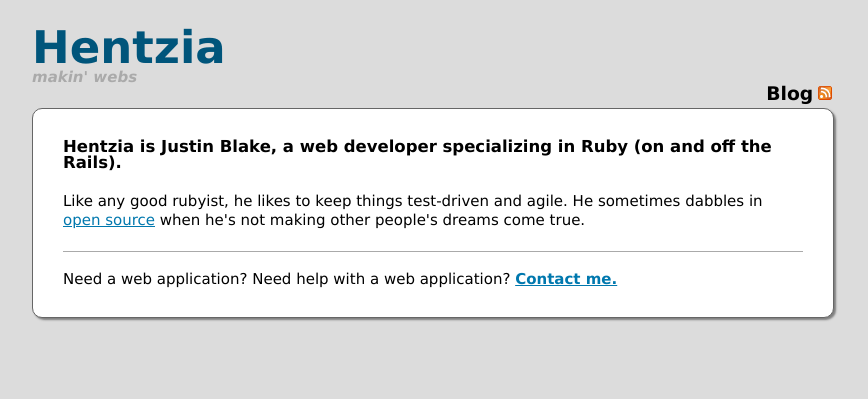
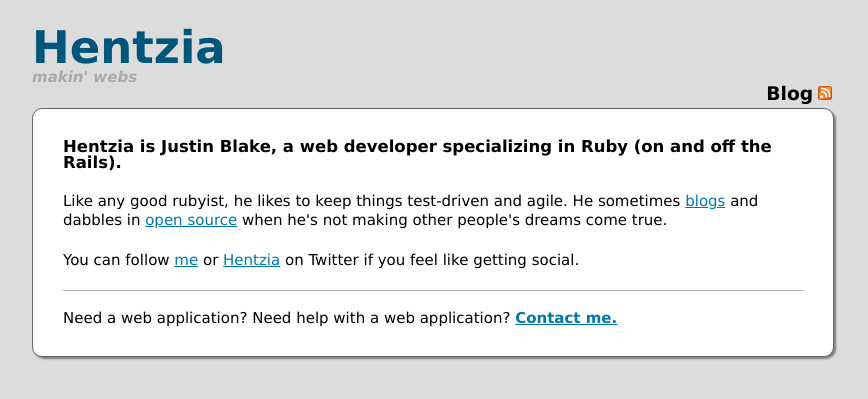
Before and after one commit to blaix/blaix.github.com, a Jekyll site: the page built from index.html, in a window 1280 px wide. Shown: the top 399 px of the page, without its empty margins (18-886 px from the left). Built offline with Jekyll 4.4.1, drawn with Linux system fonts in a browser that asks for light colours; some web fonts are replaced; comment, search, counter and statistics services are not loaded.

Commit message:
Update homepage.

```diff
--- a/index.html
+++ b/index.html
@@ -3,12 +3,18 @@
 title: Hentzia, Inc.
 ---
 
-<h1>Hentzia is Justin Blake, a web developer specializing in Ruby (on
-and off the Rails).</h1>
-<p>Like any good rubyist, he likes to keep things test-driven and agile.
-He sometimes dabbles in <a href='http://github.com/blaix'
-title='Justin Blake on Github'>open source</a> when he's not making
-other people's dreams come true.</p>
+<h1>Hentzia is Justin Blake, a web developer specializing in Ruby (on and off
+the Rails).</h1>
+
+<p>Like any good rubyist, he likes to keep things test-driven and agile. He
+sometimes <a href="/blog/" title="The Hentzia Blog">blogs</a> and dabbles in
+<a href='http://github.com/blaix' title='Justin Blake on Github'>open
+source</a> when he's not making other people's dreams come true.</p>
+
+<p>You can follow <a href="http://twitter.com/blaix" title="Justin Blake's
+Twitter">me</a> or <a href="http://twitter.com/hentzia">Hentzia</a> on
+Twitter if you feel like getting social.</p>
+
 <footer>
   Need a web application? Need help with a web application?
   <strong><a href='mailto:justin@hentzia.com' title='justin@hentzia.com'>Contact me.</a></strong>
```
